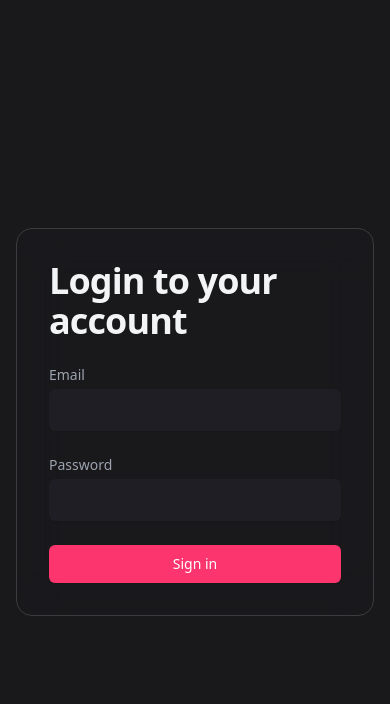
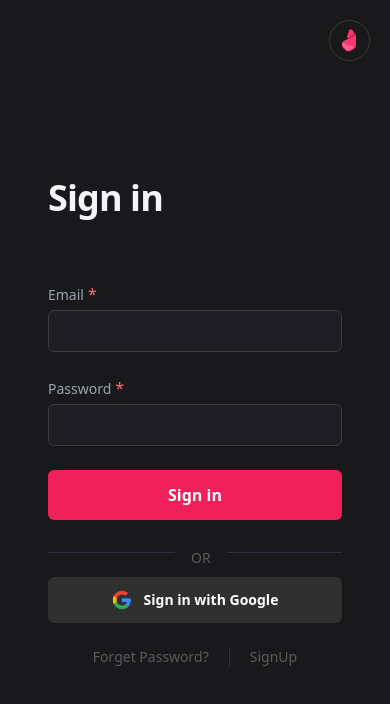
Before and after one commit to soumen974/devdash-front, a React (Create React App) app: page /auth/login in a window 390 px wide. Shown: the top 704 px of the page. Built offline with nearby package versions, Linux system fonts and the light colour scheme; no server answers.

Commit message:
google authentication signin working

```diff
--- a/src/App.js
+++ b/src/App.js
@@ -12,7 +12,7 @@ import Portfolio from "./user/page/Portfolio";
 import Gemini from "./user/page/Gemini";
 import Login from "./Auth/pages/AuthLogin";
 import "./App.css"
-
+import LayoutAss from "./Assignment/Layout";
 
 function App() {
   return (
@@ -37,6 +37,11 @@ function App() {
 
           </Route>
 
+          <Route path="/ass" element={<LayoutAss/>}>
+
+          </Route>
+
+
 
           <Route path="*" element={<Notfound/>} />
         </Routes>
--- /dev/null
+++ b/src/Assignment/Layout.jsx
@@ -0,0 +1,40 @@
+import React, { useState } from 'react'
+
+export default function Layout() {
+    const [issidebaropen, setissidebaropen] = useState(false);
+  return (
+    <div>
+          <div className=" h-screen ">
+            <div className=" flex rounded  h-screen  ">
+                <div className={` ${issidebaropen? ' transition-all ease-in-out delay-150 duration-300 -ml-60 left-40   flex':'hidden  -ml-0 md:block'} max-md:absolute bg-red-400  h-screen w-[24rem]`}>
+                    <div className="flex justify-end">
+                        <div onClick={()=>{setissidebaropen(!issidebaropen)}} className={`bg-red-100 w-full p-12 flex gap-2 `}>
+                        <div className="logo">logo</div>
+                        <div className="logo">Name</div>
+
+                        </div>
+                        <div onClick={()=>{setissidebaropen(!issidebaropen)}} className={`bg-red-700 w-fit p-12 `}>cut</div>
+                    </div>
+
+                    <div className="flex ">
+                        <div onClick={()=>{setissidebaropen(!issidebaropen)}} className={`bg-red-600 w-full p-12 `}>cut</div>
+                    </div>
+                </div>
+
+                <div className="bg-green-300 h-screen w-full">
+                    <div className="bg-green-400 p-12 flex justify-between ">
+                        <div className="">jh</div>
+                        <div className=" flex justify-between gap-2">
+                            <div className=""> not</div>
+                            <div className=""> user</div>
+                        </div>
+
+                    </div>
+                    <div className="">PAge</div>
+                </div>
+
+            </div>
+          </div>
+    </div>
+  )
+}
--- a/src/Auth/pages/AuthLogin.jsx
+++ b/src/Auth/pages/AuthLogin.jsx
@@ -1,10 +1,15 @@
-import React, {Fragment, useRef, useState } from 'react';
+import React, {Fragment, useRef, useState ,useEffect} from 'react';
 import { Dialog, Transition } from '@headlessui/react'
 import axios from 'axios';
 import MessageBox from '../../components/MessageBox';
 import { useNavigate } from 'react-router-dom';
 import login_svg from "../assets/login_svg.svg";
 import Logo from "../../components/assets/Logo.svg";
+import { Link } from 'react-router-dom';
+
+// import google from "../assets/google-logo-9808.png";
+import google from "../../user/assets/google-logo-9808.png";
+
 
 
 export default function AuthLogin() {
@@ -17,6 +22,26 @@ export default function AuthLogin() {
   const [responseMessage, setResponseMessage] = useState('');
   const [error, setError] = useState('');
   const navigate=useNavigate();
+
+  const [developerData, setDeveloperData] = useState({});
+
+
+ useEffect(() => {
+    const fetchData = async () => {
+      try {
+         await axios.get(`${process.env.REACT_APP_API}/auth/protected`, { withCredentials: true });
+        navigate('/dashboard');
+      } catch (error) {
+        // setLoading(true);
+      } finally {
+        // setLoading(false);
+      }
+    };
+
+    fetchData();
+  }, []);
+
+
 
   const loginAuth = async (e) => {
     e.preventDefault();
@@ -43,30 +68,45 @@ export default function AuthLogin() {
 
   const [SignInopen, setOpenSignIn] = useState(true)
 
+  const handleOAuthGoogleLogin = () => {
+    // setLoading(true);
+    window.location.href = `${process.env.REACT_APP_API}/auth/google`;
+  };
+
+
   return (
     <div className="bg-[#19191C] h-screen ">
              <MessageBox servermessage={responseMessage} error={error} />
 
 
-        <div className=" md:grid rounded  bg-[#19191C] grid-cols-[50%,50%] h-screen  ">
+        <div className=" md:grid rounded grid-cols-[50%,50%]   xl:grid-cols-[60%,40%] h-screen  ">
 
-           <div className=" overflow-hidden relative  hidden md:block  bg-[#FD356E]  p-40">
-            <h1 className='text-gray-900 text-5xl py-4 font-semibold'>Design for Developers</h1>
-            <h1 className='text-gray-800 text-xl font-light w-[30rem] '>See the analytics and access the features with no code,for anyone!</h1>
+           <div className=" overflow-hidden relative  hidden md:block  bg-[#FD356E]  p-20 lg:p-40">
 
-            <img className='rounded-xl absolute bottom-0  w-[95rem]' src="https://cdn.dribbble.com/users/402092/screenshots/16282144/media/6dcd7ea72e3ba67ea115527e0f267c40.png" alt="" />
+
+
+
+
+            <h1 className='text-gray-900 text-5xl py-4 font-semibold z-10'>Dashboard for Developers</h1>
+            <h1 className='text-gray-800 text-xl font-light xl:w-[30rem] '>See the analytics and access the features with no code,for anyone!</h1>
+
+            <img className='rounded-xl absolute -rotate-12 -bottom-20   h-[50rem]' src="https://cdn.dribbble.com/users/402092/screenshots/16282144/media/6dcd7ea72e3ba67ea115527e0f267c40.png" alt="" />
             <img src={Logo} className='bg-black rounded-full p-2 absolute top-5 left-5' alt="" />
             {/* <h1 className='text-[11rem] font-bold absolute -left-80 z-0 bottom-0  -rotate-90'>FOXDASH</h1> */}
+
           </div>
 
 
-          <div className="  bg-red-00 h-screen flex justify-center items-center p-4 md:p-8">
-              <form onSubmit={loginAuth} className=" border backdrop-blur-xl border-[#3C3C3C] p-8 md:p-14 rounded-2xl">
-               <h1 className="text-4xl font-bold tracking-tight text-gray-100 sm:text-5xl">
-                  Login to your account
-                </h1>
+          <div className=" relative overflow-hidden  bg-red-00 h-screen flex justify-center items-center p-4 md:p-12">
+           <img src={Logo} className='hover:bg-[#3C3C3C] border-[#3C3C3C] border md:hidden rounded-full p-2 absolute top-5  right-5' alt="" />
+
+
+
+              <form onSubmit={loginAuth} className=" grid gap-10 z-10  backdrop-blur-4xl   p-8 md:p-[5vw] w-full rounded-2xl">
+               <h1 className="text-4xl font-semibold tracking-tight text-gray-100 sm:text-4xl">Sign in</h1>
+                 <div className="">
                     <div className="mt-6">
-                  <label htmlFor="email" className="block text-sm font-medium text-gray-400">
+                      <label htmlFor="email" className="block text-sm font-medium text-gray-400 after:text-red-400 after:ml-1 after:text-base after:content-['*']">
                         Email
                       </label>
                       <input
@@ -76,12 +116,12 @@ export default function AuthLogin() {
                         onChange={(e) => setEmail(e.target.value)}
                         autoComplete="email"
                         required
-                    className="mt-1 block w-full px-3 py-2 text-white bg-[#1E1E24] border border-transparent rounded-md shadow-sm focus:outline-none focus:ring-2 focus:ring-[#FD356E] focus:border-transparent focus:bg-transparent"
+                        className="mt-1 block w-full px-3 py-2 text-white bg-[#1E1E24] border border-[#3C3C3C] rounded-md shadow-sm focus:outline-none focus:ring-2 focus:ring-[#FD356E] focus:border-transparent focus:bg-transparent"
                       />
                     </div>
 
                     <div className="mt-6">
-                  <label htmlFor="password" className="block text-sm font-medium text-gray-400">
+                      <label htmlFor="password" className="block text-sm font-medium text-gray-400 after:text-red-400 after:ml-1 after:text-base after:content-['*']">
                         Password
                       </label>
                       <input
@@ -91,7 +131,7 @@ export default function AuthLogin() {
                         onChange={(e) => setPassword(e.target.value)}
                         autoComplete="current-password"
                         required
-                    className="mt-1 block w-full px-3 py-2 text-white bg-[#1E1E24] border border-transparent rounded-md shadow-sm focus:outline-none focus:ring-2 focus:ring-[#FD356E] focus:border-transparent focus:bg-transparent"
+                        className="mt-1 block w-full px-3 py-2 text-white bg-[#1E1E24] border border-[#3C3C3C] rounded-md shadow-sm focus:outline-none focus:ring-2 focus:ring-[#FD356E] focus:border-transparent focus:bg-transparent"
                       />
                     </div>
 
@@ -99,13 +139,41 @@ export default function AuthLogin() {
                       <button
                         type="submit"
                         disabled={loading}
-                    className={`w-full flex justify-center py-2 px-4 border border-transparent rounded-md shadow-sm text-sm font-medium text-white bg-[#FD356E] hover:bg-[#FD356E] focus:outline-none focus:ring-2 focus:ring-[#FD356E] focus:ring-offset-2 focus:ring-offset-gray-800 ${
+                        className={`w-full flex justify-center py-3 font-bold px-4 border border-transparent rounded-md shadow-sm text-md text-white bg-[#ef205a] hover:bg-[#d73966] focus:outline-none focus:ring-2 focus:ring-[#FD356E] focus:ring-offset-2 focus:ring-offset-gray-800 ${
                           loading ? 'cursor-wait' : ''
                         }`}
                       >
                         {loading ? 'Loading..' : 'Sign in'}
                       </button>
                     </div>
+
+                    <div className="divide-y-[1px] relative  divide-[#2d313f] text-white ">
+                      <div className="p-4 after:-ml-5 after:content-['OR'] after:text-sm after:absolute after:left-1/2  after:top-3 after:bg-[#19191C] after:p-4 after:pb-2   after:text-[#5c5c5e] "></div>
+                      <div className=""></div>
+                    </div>
+
+                    <div className="mt-6">
+                    <div
+                      onClick={handleOAuthGoogleLogin}
+                      disabled={loading}
+                      className={`w-full flex gap-3 items-center text-sm justify-center py-3 cursor-pointer font-bold px-4 border border-transparent rounded-md shadow-sm text-md text-white bg-[#303030] hover:bg-[#474646] focus:outline-none focus:ring-2 focus:ring-[#FD356E] focus:ring-offset-2 focus:ring-offset-gray-800 ${
+                        loading ? 'cursor-wait' : ''
+                      }`}
+                    >
+                      <img src={google} className='w-5 h-5' alt="" />
+                      Sign in with Google
+                    </div>
+                   </div>
+
+                   <div className="mt-6 divide-x-[1px] divide-[#2d313f] flex justify-center text-base  text-[#5c5c5e] ">
+                    <Link className='px-5  text-sm' to='/register'>Forget Password?</Link>
+                    <Link className='px-5  text-sm' to='/auth/register'>SignUp</Link>
+
+
+                   </div>
+                  </div>
+
+
             </form>
           </div>
 
--- a/src/user/components/Hero.jsx
+++ b/src/user/components/Hero.jsx
@@ -9,6 +9,11 @@ import google from "../assets/google-logo-9808.png";
 
 export default function Hero() {
     const [mobileMenuOpen, setMobileMenuOpen] = useState(false)
+
+    const handleOAuthGoogleLogin = () => {
+        // setLoading(true);
+        window.location.href = `${process.env.REACT_APP_API}/auth/google`;
+      };
 
   return (
     <div className='bg-[#19191C] overflow-hidden  h-screen '>
@@ -61,7 +66,7 @@ export default function Hero() {
                                     </div>
 
                                     <div className="md:mt-10 mt-7 flex justify-center md:justify-start gap-5">
-                                        <button className='border sm:text-sm text-[3vw] items-center backdrop-blur-sm  border-[#5e5e5e7a] rounded-full px-2 py-2 sm:pr-5 flex gap-2'>
+                                        <button onClick={handleOAuthGoogleLogin} className='border sm:text-sm text-[3vw] items-center backdrop-blur-sm  border-[#5e5e5e7a] rounded-full px-2 py-2 sm:pr-5 flex gap-2'>
                                             <img className='w-6 h-6 ' src={google} alt="" />
                                         <h1 className=''>Sign in With Google</h1>
                                         </button>
```
Lines whose indentation alone changed are shown as unchanged.
